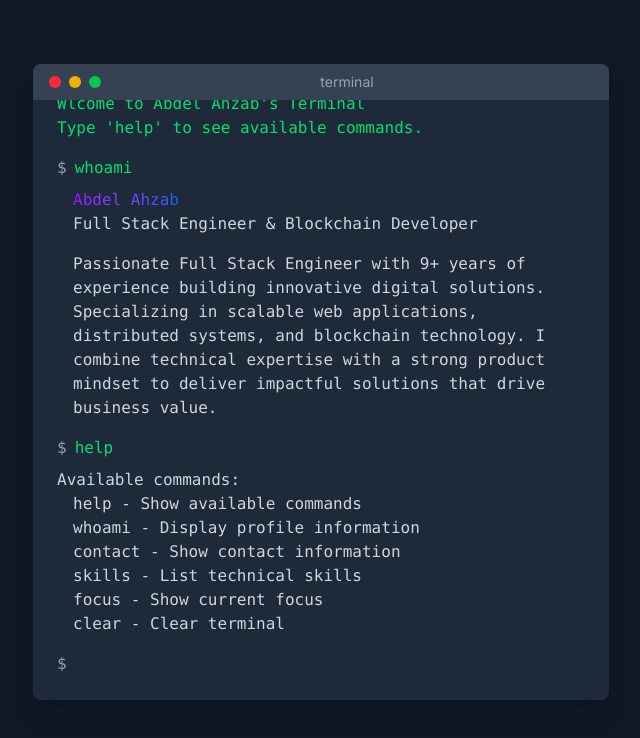
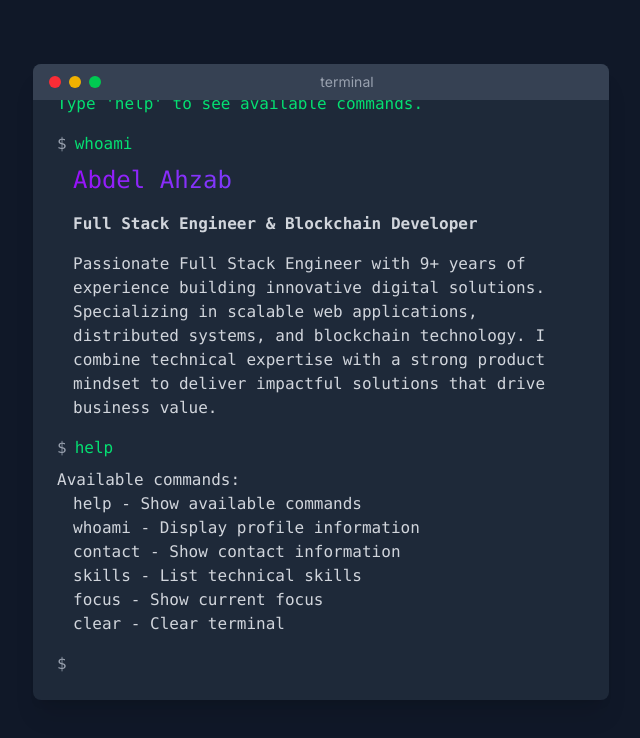
Before and after one commit to ahzab/codefolio, a Next.js app: page / in a window 1280 px wide. Shown: the top 738 px of the page, without its empty margins (319-959 px from the left). Built offline with nearby package versions, Linux system fonts and the light colour scheme.

Commit message:
Adjust typo

```diff
--- a/app/page.tsx
+++ b/app/page.tsx
@@ -90,8 +90,8 @@ export default function Page() {
       execute: () => (
         <div className="ml-4">
           <div className="mb-2">
-            <GradientText>Abdel Ahzab</GradientText>
-            <div className="text-gray-300">Full Stack Engineer & Blockchain Developer</div>
+            <GradientText className='block mb-4 text-2xl'>Abdel Ahzab</GradientText>
+            <div className="text-gray-300 font-semibold">Full Stack Engineer & Blockchain Developer</div>
           </div>
           <div className="text-gray-300 mt-4">
             Passionate Full Stack Engineer with 9+ years of experience building innovative
```
